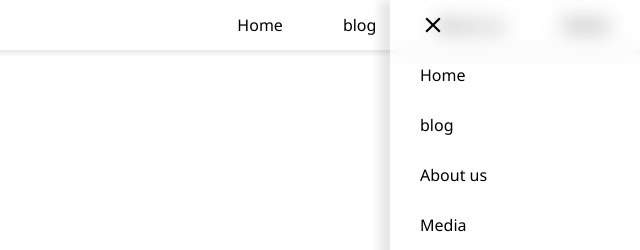
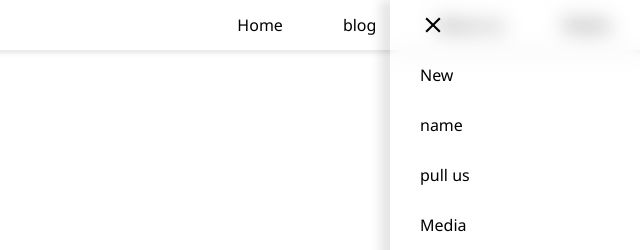
Before and after one commit to EagleSniperdv/final, a plain HTML site: page index.html in a window 1280 px wide. Shown: the top 250 px of the page, 640-1280 px from the left. Drawn offline with Linux system fonts and the light colour scheme.

Commit message:
Update index.html

```diff
--- a/index.html
+++ b/index.html
@@ -10,9 +10,9 @@
     <nav>
         <ul class="sidebar">
             <li onclick=hideSidebar()><a href="#"><svg xmlns="http://www.w3.org/2000/svg" height="26" viewBox="0 -960 960 960" width="26"><path d="m256-200-56-56 224-224-224-224 56-56 224 224 224-224 56 56-224 224 224 224-56 56-224-224-224 224Z"/></svg></a></li>
-            <li><a href="#">Home</a></li>
-            <li><a href="#">blog</a></li>
-            <li><a href="#">About us</a></li>
+            <li><a href="#">New</a></li>
+            <li><a href="#">name</a></li>
+            <li><a href="#">pull us</a></li>
             <li><a href="#">Media</a></li>
 
         </ul>
```
